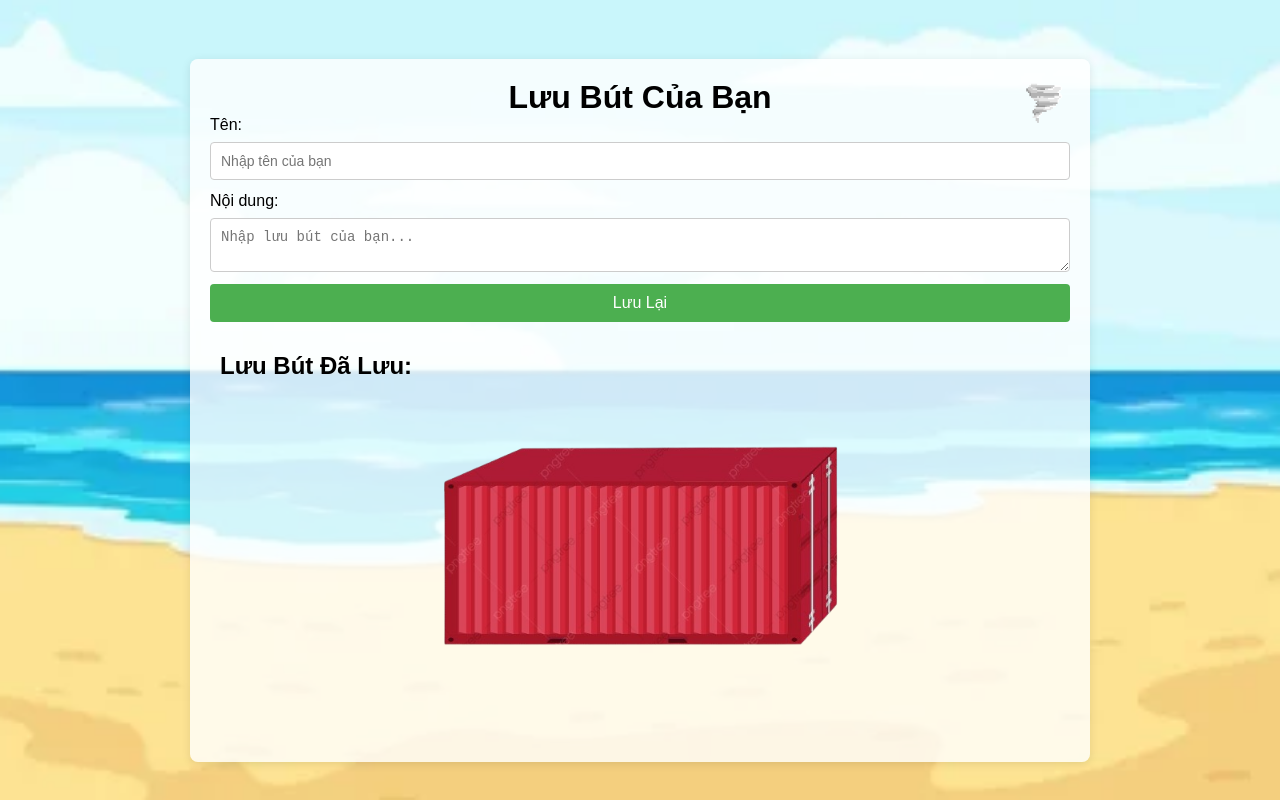
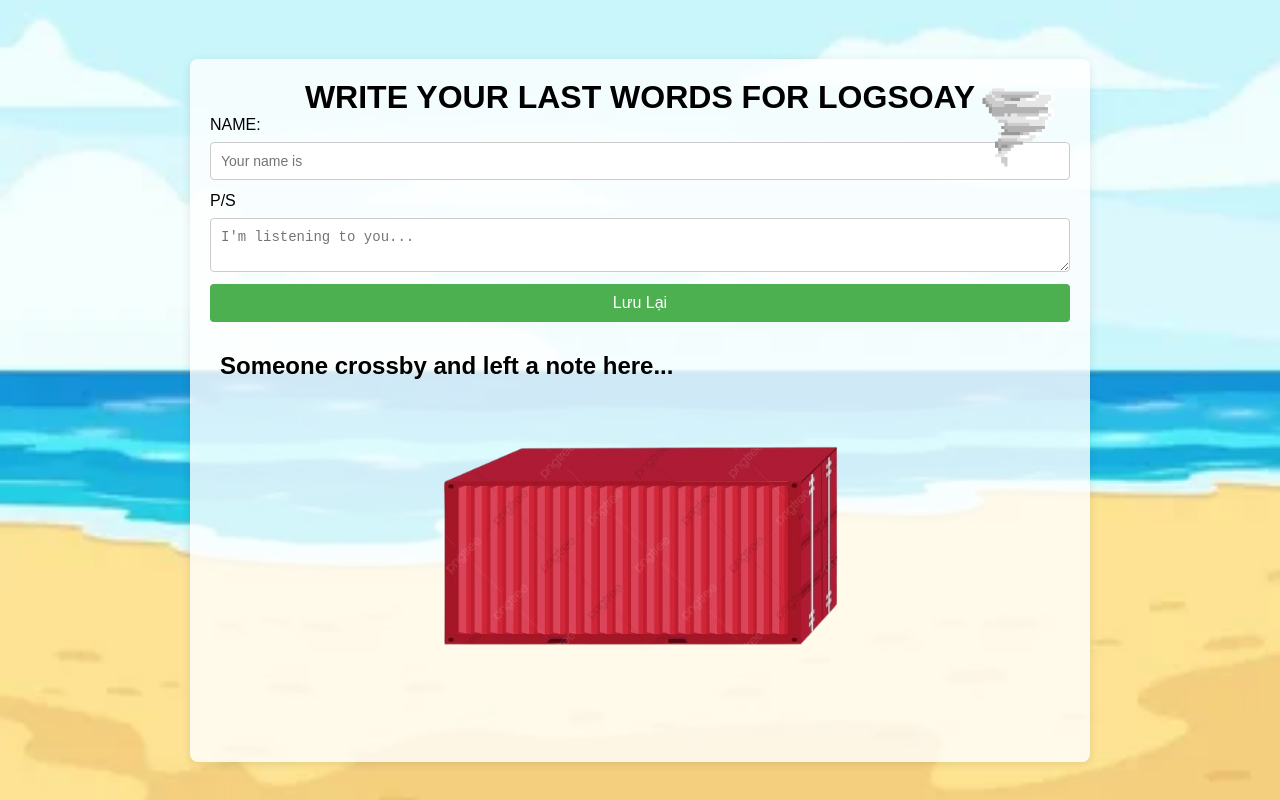
Before and after one commit to huyngoquang111/LOGsoay, a plain HTML site: page index.html in a window 1280 px wide. Drawn offline with Linux system fonts and the light colour scheme.

Commit message:
Update index.html

```diff
--- a/index.html
+++ b/index.html
@@ -3,7 +3,7 @@
 <head>
     <meta charset="UTF-8">
     <meta name="viewport" content="width=device-width, initial-scale=1.0">
-    <title>Lưu Bút Người Dùng với Icon Lốc Xoáy</title>
+    <title>LOGsoay postscript</title>
     <style>
         * {
             margin: 0;
@@ -111,8 +111,8 @@
             position: absolute;
             top: 20px;
             right: 20px;
-            width: 50px;
-            height: 50px;
+            width: 100px;
+            height: 100px;
             background-image: url('assets/dd3afeefc8871d0d4afcfaef07090001-removebg-preview.png'); /* Đặt hình ảnh vào icon */
             background-size: cover;
             background-position: center;
@@ -132,20 +132,20 @@
 </head>
 <body>
     <div class="container">
-        <h1>Lưu Bút Của Bạn</h1>
+        <h1>WRITE YOUR LAST WORDS FOR LOGSOAY</h1>
 
         <div class="form-container">
-            <label for="name">Tên:</label>
-            <input type="text" id="name" placeholder="Nhập tên của bạn">
+            <label for="name">NAME:</label>
+            <input type="text" id="name" placeholder="Your name is">
 
-            <label for="note">Nội dung:</label>
-            <textarea id="note" placeholder="Nhập lưu bút của bạn..."></textarea>
+            <label for="note">P/S</label>
+            <textarea id="note" placeholder="I'm listening to you..."></textarea>
 
             <button onclick="saveNote()">Lưu Lại</button>
         </div>
 
         <div class="notes-list">
-            <h2>Lưu Bút Đã Lưu:</h2>
+            <h2>Someone crossby and left a note here...</h2>
             <ul id="notes"></ul>
         </div>
 
```
